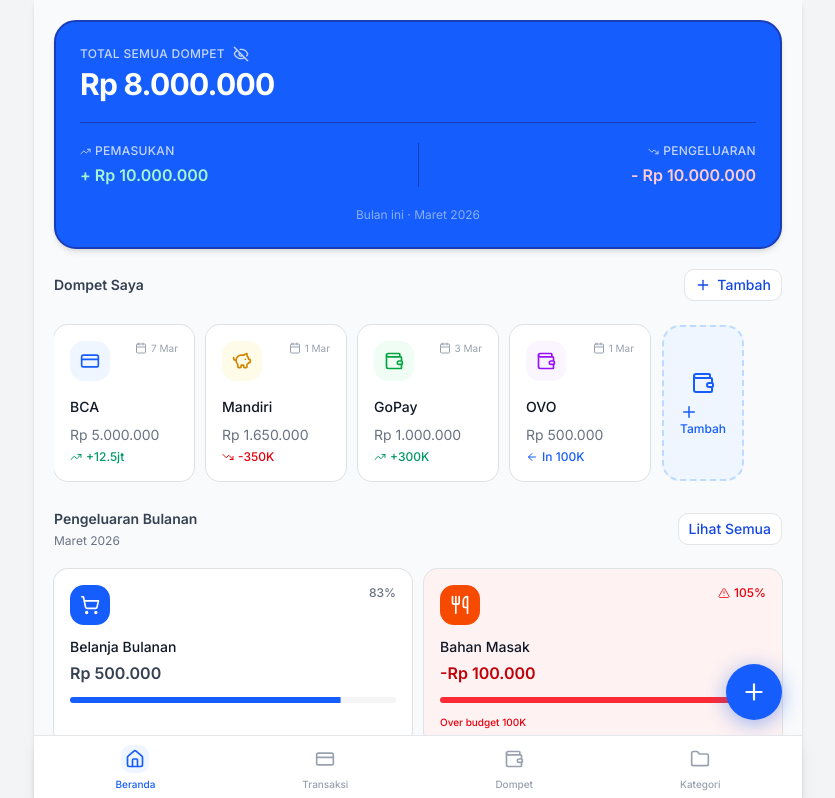
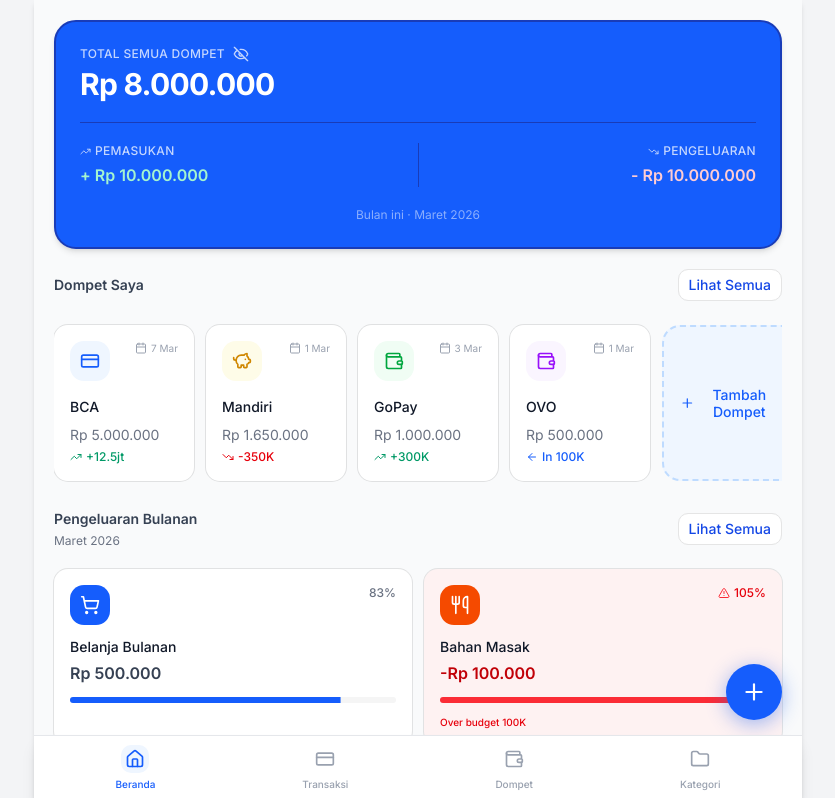
Before and after one commit to Aramdhann/dompet-kita, a Next.js app: page / in a window 1280 px wide. Shown: the top 798 px of the page, without its empty margins (222-1057 px from the left). Built offline with nearby package versions, Linux system fonts and the light colour scheme.

Commit message:
fix: lihat semua dompet dan tambah dompet

```diff
--- a/components/card-lists/wallet-lists.tsx
+++ b/components/card-lists/wallet-lists.tsx
@@ -19,11 +19,11 @@ export function WalletCards({ visible }: WalletCardsProps) {
       <div className="flex justify-between items-center">
         <p className="text-sm font-semibold text-gray-700">Dompet Saya</p>
         <Button
-          onClick={() => router.push('/dompet/tambah')}
+          onClick={() => router.push('/dompet')}
           variant="outline"
           className="text-sm text-blue-700"
         >
-          <Plus size={18} /> Tambah
+          Lihat Semua
         </Button>
       </div>
       <div className="flex gap-3 p-1 overflow-x-auto pb-2 scrollbar-hide scroll-smooth snap-x">
@@ -42,12 +42,11 @@ export function WalletCards({ visible }: WalletCardsProps) {
             />
           </div>
         ))}
-        <Link href="/dompet" className="flex min-w-35 min-h-fit snap-start">
-          <div className="p-4 rounded-2xl bg-blue-50 border-2 border-dashed border-blue-200 flex flex-col items-center justify-center gap-2 hover:bg-blue-100 transition-colors">
-            <WalletIcon className="w-6 h-6 text-blue-600" />
-            <p className="text-xs font-medium text-blue-600 text-center leading-tight">
-              <div>
-                <Plus size={18} /> Tambah
+        <Link href="/dompet/tambah" className="flex min-h-fit snap-start">
+          <div className="min-w-35 p-4 rounded-2xl bg-blue-50 border-2 border-dashed border-blue-200 flex flex-col items-center justify-center gap-2 hover:bg-blue-100 transition-colors">
+            <p className="text-sm font-medium text-blue-600 text-center leading-tight">
+              <div className='flex items-center text-center'>
+                <Plus size={18} /> Tambah Dompet
               </div>
             </p>
           </div>
```
